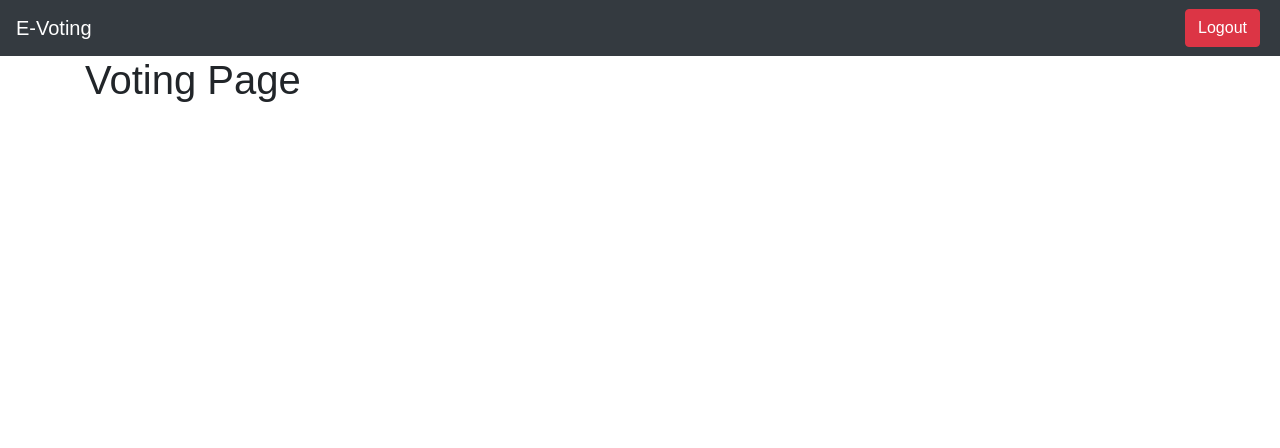
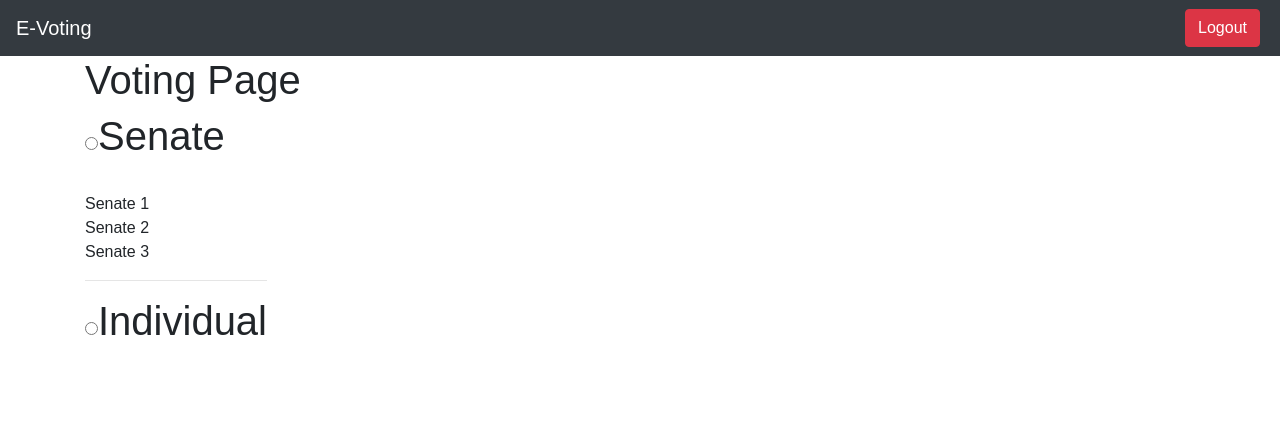
Before and after one commit to arunkumarun/ElectronicVoting, a Django app: page /auth/voting/ in a window 1280 px wide. Shown: the top 448 px of the page. Run offline with Django 3.2, Linux system fonts and the light colour scheme; the visitor is signed in with stand-in values (Sample User, id 1); some libraries are stand-ins or nearby versions.

Commit message:
Instruction page

```diff
--- /dev/null
+++ b/eVotingApp/static/js/index.js
@@ -0,0 +1,6 @@
+$("input[type='radio']").on('change',function(){
+    if($(this).val() == "senate")
+       $('.box').show('slow');
+    else
+        $('.box').show('slow');
+});
--- a/eVotingApp/templates/user/voting.html
+++ b/eVotingApp/templates/user/voting.html
@@ -2,5 +2,19 @@
 {% block body_block %}
 {% if user.is_authenticated %}
 <h1>Voting Page</h1>
+<script src="static/js/index.js"></script>
+<label>
+<h1><input type="radio" name="vote" value="senate">Senate</h1><br>
+    <input class="box" type="text"  hidden="true"/>Senate 1 <br/>
+    <input class="box" type="text" hidden="true"/>Senate 2 <br/>
+    <input class="box" type="text"  hidden="true"/>Senate 3 <br/>
+
+<hr>
+
+<h1><input type="radio" name="vote" value="individual">Individual</h1><br>
+    <input class="box" type="text"  hidden="true"/> <br/>
+    <input class="box" type="text" hidden="true"/> <br/>
+    <input class="box" type="text"  hidden="true"/> <br/>
+</label>
 {% endif %}
 {% endblock %}
```
